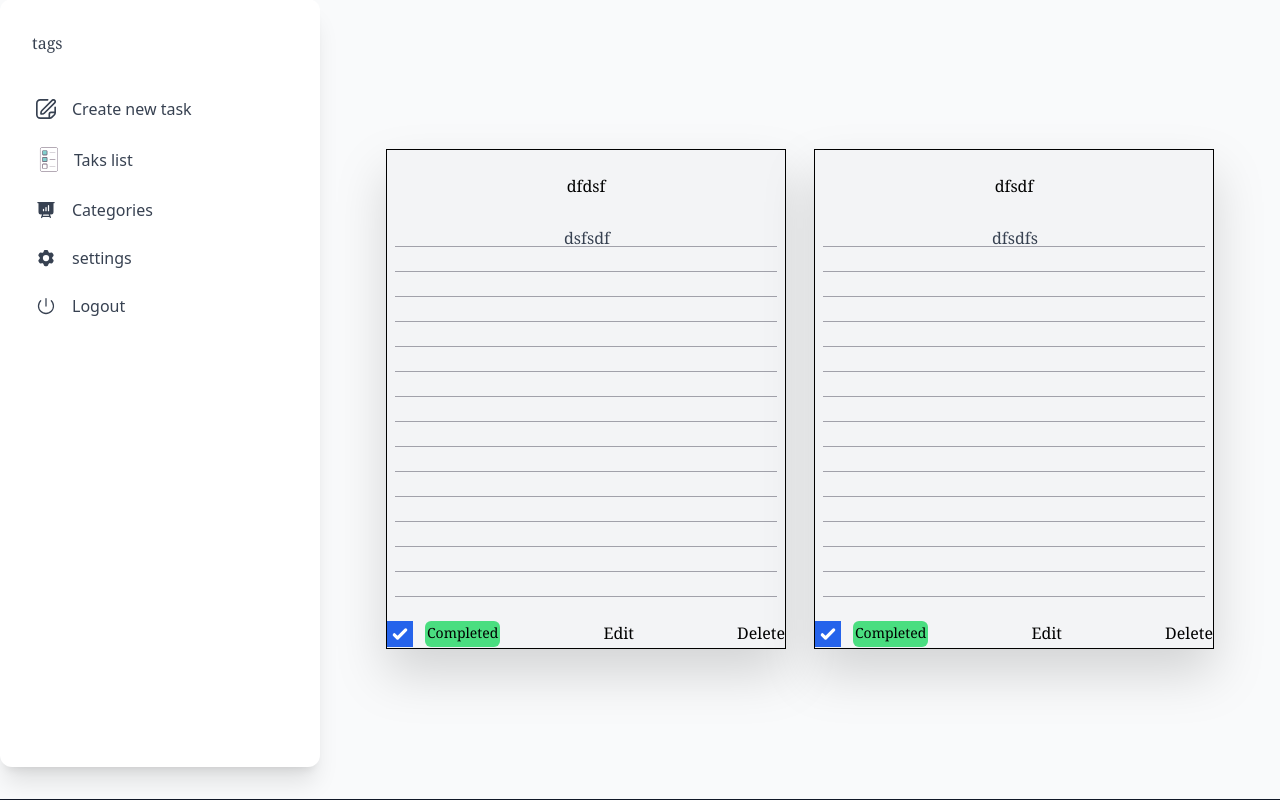
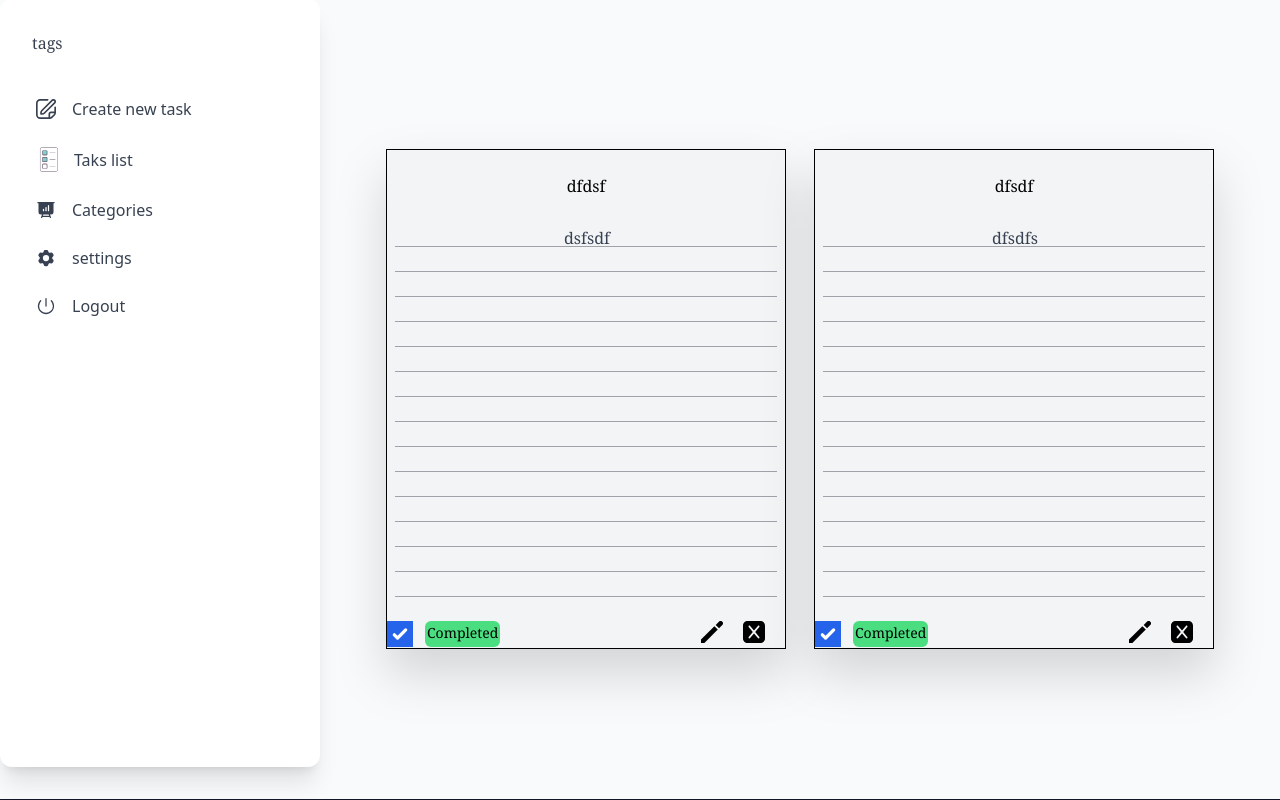
Before and after one commit to fxcx/tasks, a Django app: page /tasks/ in a window 1280 px wide. Shown: the part 97-897 px from the top of the page. Run offline with Django 5.2, Linux system fonts and the light colour scheme; a user stored in the database is signed in; data comes from the database, SQL or seed files in the repository; some libraries are stand-ins or nearby versions.

Commit message:
add icon deleted and update

```diff
--- a/theme/static/css/dist/styles.css
+++ b/theme/static/css/dist/styles.css
@@ -836,6 +836,16 @@ select {
   margin-bottom: 2.25rem;
 }
 
+.my-5 {
+  margin-top: 1.25rem;
+  margin-bottom: 1.25rem;
+}
+
+.mx-5 {
+  margin-left: 1.25rem;
+  margin-right: 1.25rem;
+}
+
 .-mb-10 {
   margin-bottom: -2.5rem;
 }
@@ -914,6 +924,10 @@ select {
 
 .ml-2 {
   margin-left: 0.5rem;
+}
+
+.ml-5 {
+  margin-left: 1.25rem;
 }
 
 .block {
@@ -1297,6 +1311,11 @@ select {
   background-color: rgb(185 28 28 / var(--tw-bg-opacity));
 }
 
+.bg-red-800 {
+  --tw-bg-opacity: 1;
+  background-color: rgb(153 27 27 / var(--tw-bg-opacity));
+}
+
 .bg-clip-border {
   background-clip: border-box;
 }
--- a/theme/templates/index.html
+++ b/theme/templates/index.html
@@ -147,9 +147,21 @@
                         Pending
                       </h3>
                       {% endif %}
-                    </label>
-                    <a href="{% url 'tasks:update' task.id %}">Edit</a>
-                    <a href="{% url 'tasks:delete' task.id %}" onclick="javascript: return confirm('Are you sure?')">Delete</a>
+                  </label>
+                    <div class="flex">
+                      <div>
+                        <a href="{% url 'tasks:update' task.id %}">
+                          <?xml version="1.0" encoding="UTF-8"?>
+                          <svg xmlns="http://www.w3.org/2000/svg" id="Layer_1" data-name="Layer 1" viewBox="0 0 24 24" width="22" height="22"><polygon points="14.604 5.687 0 20.29 0 24 3.71 24 18.313 9.396 14.604 5.687"/><path d="M23.232.768a2.624,2.624,0,0,0-3.71,0l-3.5,3.505,3.709,3.709,3.5-3.5A2.624,2.624,0,0,0,23.232.768Z"/></svg>
+                        </div>
+                      </a>
+                      <div class="mx-5">
+                        <a href="{% url 'tasks:delete' task.id %}" onclick="javascript: return confirm('Are you sure?')">
+                          <?xml version="1.0" encoding="UTF-8"?>
+                          <svg xmlns="http://www.w3.org/2000/svg" id="Layer_1" data-name="Layer 1" viewBox="0 0 24 24" width="22" height="22"><path d="m19,0H5C2.243,0,0,2.243,0,5v14c0,2.757,2.243,5,5,5h14c2.757,0,5-2.243,5-5V5c0-2.757-2.243-5-5-5Zm-1.231,6.641l-4.466,5.359,4.466,5.359c.354.425.296,1.056-.128,1.409-.188.155-.414.231-.64.231-.287,0-.571-.122-.77-.359l-4.231-5.078-4.231,5.078c-.198.237-.482.359-.77.359-.226,0-.452-.076-.64-.231-.424-.354-.481-.984-.128-1.409l4.466-5.359-4.466-5.359c-.354-.425-.296-1.056.128-1.409.426-.353,1.056-.296,1.409.128l4.231,5.078,4.231-5.078c.354-.424.983-.48,1.409-.128.424.354.481.984.128,1.409Z"/></svg>
+                        </a>
+                      </div>
+                    </div>
                   </div>
                 </div>
               </article>
```
